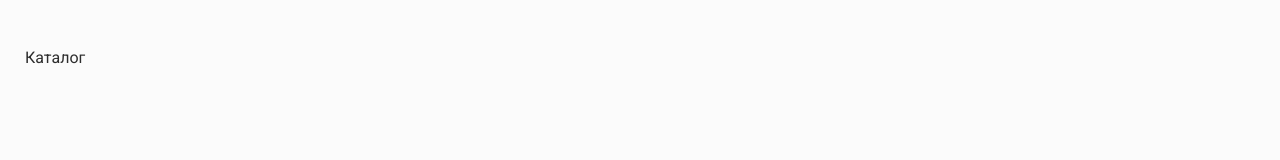
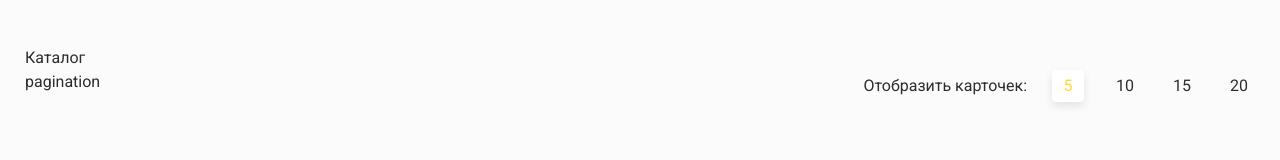
Before and after one commit to InaKurets2021/BreakingBad, a Vue app: page /catalog in a window 1280 px wide. Shown: the part 250-410 px from the top of the page. Built offline with nearby package versions, Linux system fonts and the light colour scheme; no server answers.

Commit message:
feature/Vue-2: - add first files

```diff
--- a/src/pages/CatalogPage.vue
+++ b/src/pages/CatalogPage.vue
@@ -16,7 +16,7 @@
       <Loader v-if="isLoading" />
 
       <div class="card-list" v-if="cards">
-               <div class="card-item" v-for="card in cards" :key="card.char_id">
+        <div class="card-item" v-for="card in cards" :key="card.char_id">
           <router-link :to="`persona/${card.char_id}`">
             <Card :name="card.name" :status="card.status" :birthday="card.birthday" :img="card.img" />
           </router-link>
@@ -25,16 +25,19 @@
       <div class="card-list" v-if="personSearch">
         <div class="card-item" v-for="card in personSearch" :key="card.char_id">
           <router-link :to="`persona/${card.char_id}`">
-            <Card
-              :name="card.name"
-              :status="card.status"
-              :birthday="card.birthday"
-              :img="card.img"
-            />
+            <Card :name="card.name" :status="card.status" :birthday="card.birthday" :img="card.img" />
           </router-link>
         </div>
       </div>
 
+      <div class="catalog__footer">
+        <div>pagination</div>
+        <ul class="show-card">
+          <p class="show-card__text">Отобразить карточек:</p>
+          <li class="show-card__item " :class="{ active: limit == item }" v-for="item in showCard" :key="item"
+            @click="showCardCount(item)"> {{ item }}</li>
+        </ul>
+      </div>
     </div>
   </div>
 </template>
@@ -53,17 +56,22 @@ export default {
       isLoading: false,
       searchValue: "",
       personSearch: null,
-
+      showCard: [5, 10, 15, 20],
+      limit: 5,
     };
   },
   mounted() {
     this.getPersonsAll();
   },
-
+  watch: {
+    limit() {
+      this.getPersonsAll();
+    },
+  },
   methods: {
     getPersonsAll() {
       this.isLoading = true;
-      fetch("https://www.breakingbadapi.com/api/characters?limit=8")
+      fetch(`https://www.breakingbadapi.com/api/characters?limit=${this.limit}`)
         .then((res) => res.json())
         .then((catalog) => {
           this.cards = catalog;
@@ -71,6 +79,9 @@ export default {
         });
     },
     searchPerson() {
+      if (this.searchValue == "") {
+        return;
+      }
       this.cards = null;
       this.isLoading = true;
       fetch(`https://www.breakingbadapi.com/api/characters?name=${this.searchValue}`)
@@ -79,8 +90,11 @@ export default {
           this.personSearch = persons;
           this.isLoading = false;
         });
+      this.searchValue = "";
     },
-
+    showCardCount(item) {
+      this.limit = item;
+    },
   },
 };
 </script>
@@ -90,6 +104,7 @@ export default {
   padding-top: 80px;
   padding-bottom: 80px;
 }
+
 .search {
   display: flex;
   background: #FFFFFF;
@@ -107,9 +122,11 @@ export default {
 .search__input {
   width: 100%;
 }
+
 .search__input::placeholder {
   opacity: 0.4;
 }
+
 .search__svg {
   margin-right: 13px;
 }
@@ -121,6 +138,7 @@ export default {
   align-items: center;
   border-radius: 4px;
   transition: all 0.3s;
+
   &:hover {
     background-color: #FFD930;
     color: #FFFFFF;
@@ -130,23 +148,47 @@ export default {
     }
   }
 }
+
 .card-list {
-   display: grid;
+  display: grid;
   grid-template-columns: 1fr 1fr 1fr;
   column-gap: 32px;
   row-gap: 24px;
   min-height: 270px;
+
   @media (max-width: 1000px) {
     grid-template-columns: 1fr 1fr;
   }
+
   @media (max-width: 576px) {
     grid-template-columns: 1fr;
   }
-  }
-  .catalog__pages {
+}
+
+
+.catalog__footer {
   display: flex;
   justify-content: space-between;
-  gap: 5px;
 }
 
+.show-card {
+  display: flex;
+  gap: 25px;
+  align-items: center;
+}
+
+.show-card__item {
+  display: flex;
+  justify-content: center;
+  align-items: center;
+  width: 32px;
+  height: 32px;
+  cursor: pointer;
+}
+  .active {
+  background: #FFFFFF;
+  box-shadow: 0px 4px 8px rgba(0, 0, 0, 0.1);
+  border-radius: 4px;
+  color: #ffd930;
+}
 </style>
```
